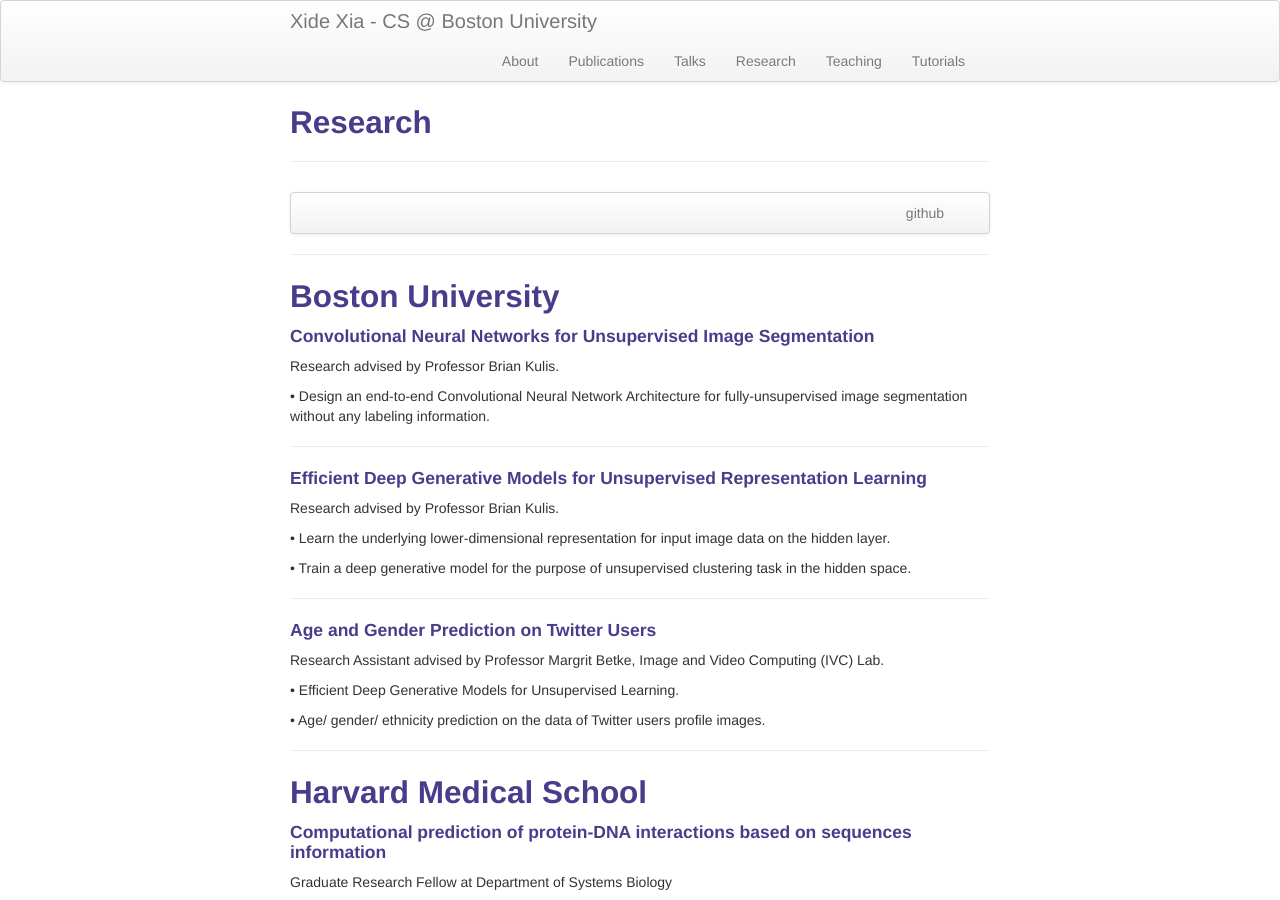
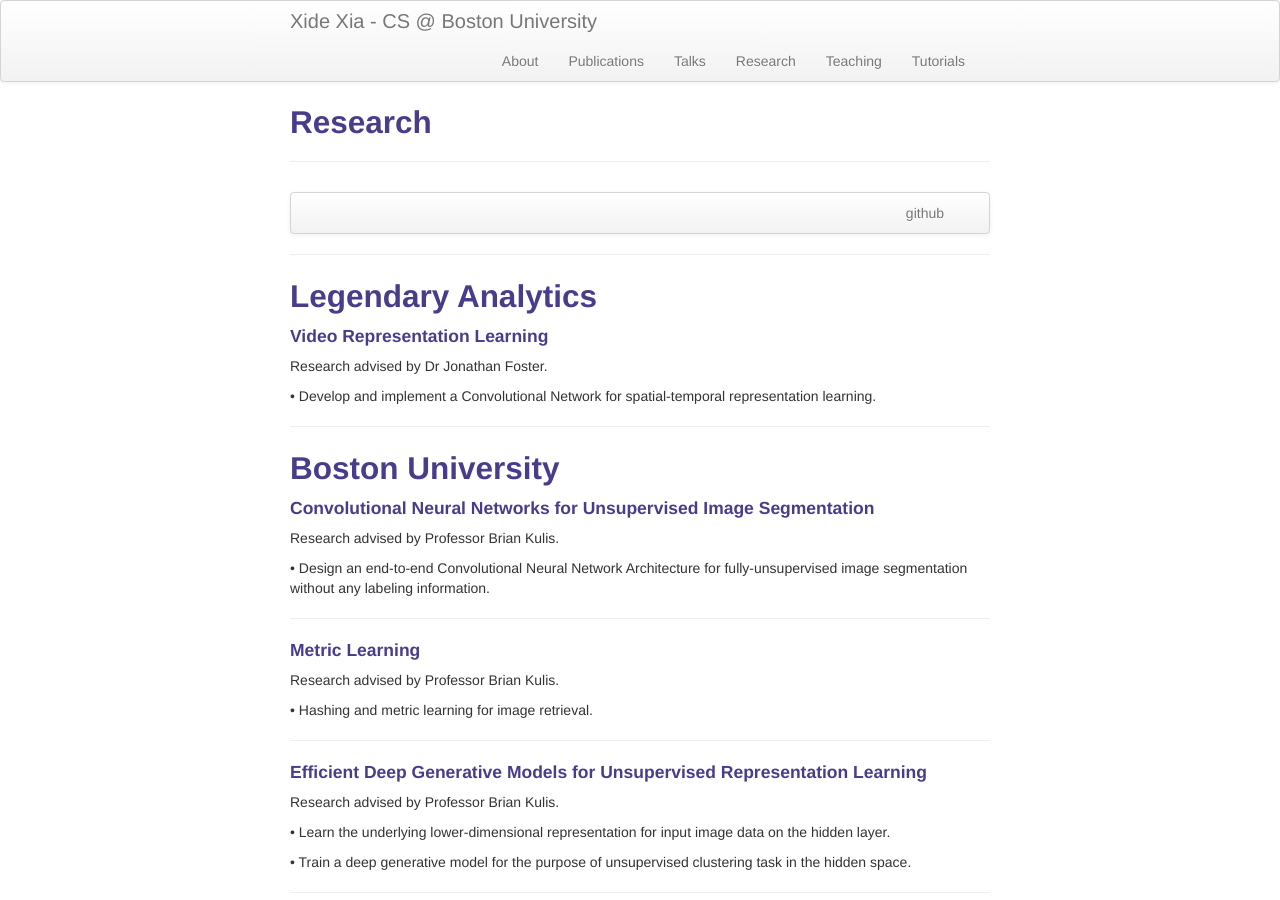
Before and after one commit to xidexia/xidexia.github.io, a Jekyll site: the page built from pages/research.md, in a window 1280 px wide and 900 px high. Built offline with Jekyll 4.4.1, drawn with Linux system fonts in a browser that asks for light colours.

Commit message:
“1127”

```diff
--- a/pages/research.md
+++ b/pages/research.md
@@ -14,6 +14,15 @@ description: xide's research
 
 ---
 
+Legendary Analytics
+---
+#### <a name="Video"></a>Video Representation Learning
+Research advised by Dr Jonathan Foster.
+
+• Develop and implement a Convolutional Network for spatial-temporal representation learning.
+
+---
+
 Boston University
 ---
 #### <a name="Segmentation"></a>Convolutional Neural Networks for Unsupervised Image Segmentation
@@ -21,9 +30,17 @@ Research advised by Professor Brian Kulis.
 
 • Design an end-to-end Convolutional Neural Network Architecture for fully-unsupervised image segmentation without any labeling information.
 
+
+---
+#### <a name="Metric"></a>Metric Learning
+Research advised by Professor Brian Kulis.
+
+• Hashing and metric learning for image retrieval.
+
+
 ---
 
-#### <a name="Segmentation"></a>Efficient Deep Generative Models for Unsupervised Representation Learning
+#### <a name="clustering"></a>Efficient Deep Generative Models for Unsupervised Representation Learning
 Research advised by Professor Brian Kulis.
 
 • Learn the underlying lower-dimensional representation for input image data on the hidden layer.
```
Also changed, not shown: 1 other file.
